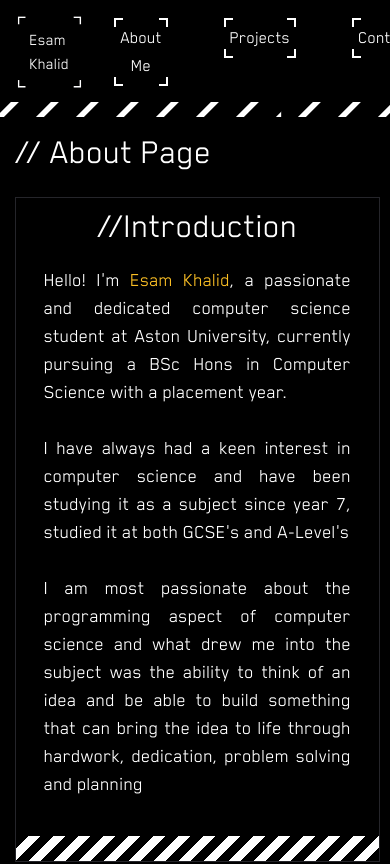
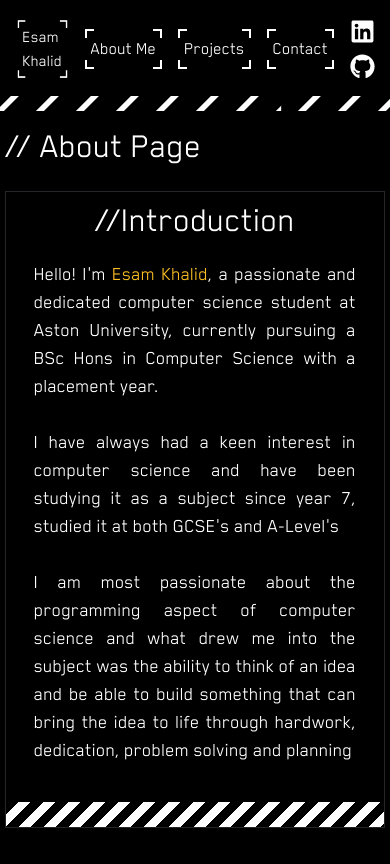
Before and after one commit to EsamKhalid/portfolio-website-v2, a Next.js app: page /AboutPage in a window 390 px wide. Shown: the top 864 px of the page. Built offline with nearby package versions, Linux system fonts and the light colour scheme.

Commit message:
made navbar more responsive and reduced px on about page on smaller devices

```diff
--- a/app/AboutPage/page.tsx
+++ b/app/AboutPage/page.tsx
@@ -24,8 +24,8 @@
   return (
     <>
       <NavBar />
-      <div className="inline-flex justify-between w-full overflow-hidden">
-        <div className="px-[15px] pt-[15px] w-full sm:w-[85%]">
+      <div className="px-[5px] inline-flex justify-between w-full overflow-hidden">
+        <div className=" pt-[15px] w-full sm:w-[85%]">
           <h1 id="top" className="text-4xl pb-[25px]">
             // About Page
           </h1>
--- a/components/NavBar/NavBar.tsx
+++ b/components/NavBar/NavBar.tsx
@@ -57,10 +57,10 @@
   return (
     <>
       <div className="overflow-hidden">
-        <nav className="navbar flex justify-between bg-black text-white items-center px-[3vw] pt-[10px] w-screen">
+        <nav className="navbar flex justify-between bg-black text-white items-center px-[2vw]  pt-[10px] w-screen">
           <Link
             href="../"
-            className="hover:bg-jms-blue rounded scale-[.85] p-[10px] m-[-10px]"
+            className="hover:bg-jms-blue rounded scale-[.85] p-[5px] "
           >
             <CornerBorder
               className=""
@@ -68,7 +68,10 @@
               borderThickness="2px"
               borderGap="3px"
             >
-              <h1 className="p-2 text-xl sm:text-2xl">Esam Khalid</h1>
+              <div className="inline-block sm:flexjustify-center">
+                <h1 className="text-xl sm:text-2xl ">Esam</h1>
+                <h1 className="text-xl sm:text-2xl ">Khalid</h1>
+              </div>
             </CornerBorder>
           </Link>
 
@@ -77,7 +80,7 @@
             <PageLink text="Projects" link="/ProjectsPage" />
             <PageLink text="Contact" link="/ContactPage" />
           </ul>
-          <div className="NavLogoContainer flex justify-between">
+          <div className="NavLogoContainer sm:flex justify-between">
             <Link
               target="_blank"
               href="https://www.linkedin.com/in/esam-khalid-49648728b/"
--- a/components/NavBar/PageLink.tsx
+++ b/components/NavBar/PageLink.tsx
@@ -13,7 +13,7 @@
   return (
     <>
       <motion.div
-        className={isHovered ? "mx-5 size-fit p-2" : "mx-5 size-fit p-2"}
+        className="px-2 sm:mx-5 md:mx-5 size-fit p-2 h-auto"
         onMouseEnter={() => setHovered(true)}
         onMouseLeave={() => setHovered(false)}
         animate={{
@@ -23,14 +23,19 @@
         }}
       >
         <CornerBorder
-          className="size-fit"
+          className="size-full"
           cornerSize="9px"
           borderThickness="2px"
           borderGap="3px"
         >
-          <Link href={link}>
-            <li className="text-lg">{text}</li>
-          </Link>
+          <div
+            className="flex justify-center size-full"
+            style={{ alignItems: "center" }}
+          >
+            <Link href={link}>
+              <li className="text-lg">{text}</li>
+            </Link>
+          </div>
         </CornerBorder>
       </motion.div>
     </>
```
